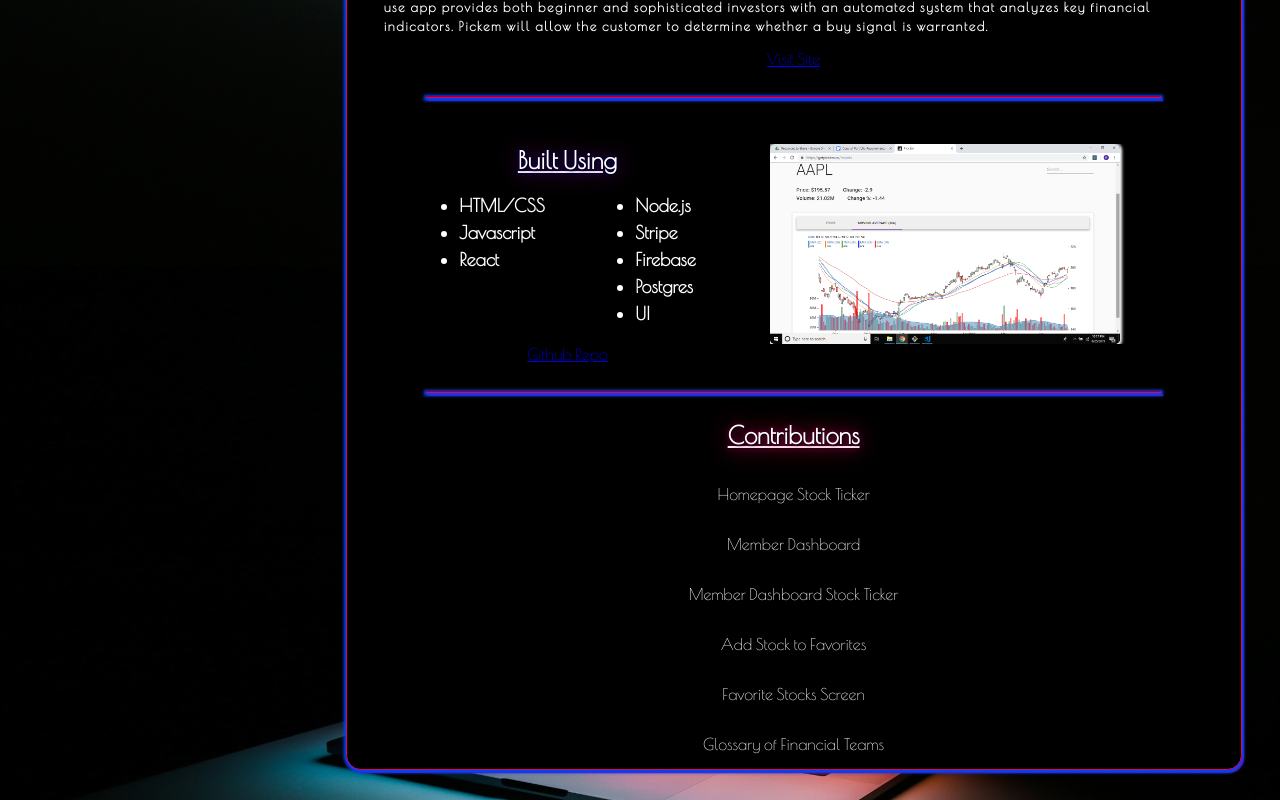
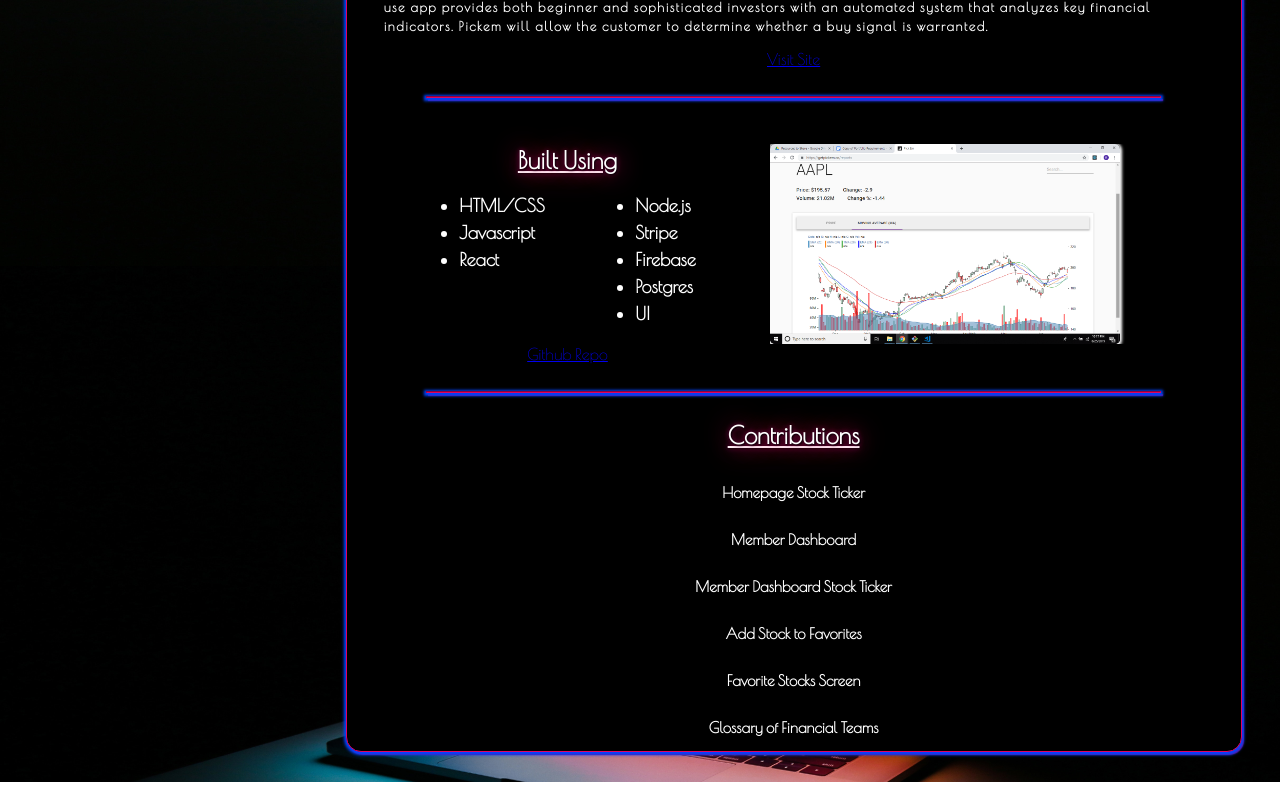
Before and after one commit to rlmclaughlin/portfolio, a React (Create React App) app: page /pickem in a window 1280 px wide. Shown: the part 640-1440 px from the top of the page. Built offline with nearby package versions, Linux system fonts and the light colour scheme.

Commit message:
changed text size and weight on contributions section, updated header color in projects section

```diff
--- a/src/components/Projects/pickem.js
+++ b/src/components/Projects/pickem.js
@@ -62,14 +62,12 @@ export default class Pickem extends React.Component{
                 </div>
                 <div className='contributions-container'>
                   <h2>Contributions</h2>
-
                   <p>Homepage Stock Ticker</p>
                   <p>Member Dashboard</p>
                   <p>Member Dashboard Stock Ticker</p>
                   <p>Add Stock to Favorites</p>
                   <p>Favorite Stocks Screen</p>
                   <p>Glossary of Financial Teams</p>
-
                 </div>
             </div>
         )
--- a/src/components/Styles/Projects/pickem.css
+++ b/src/components/Styles/Projects/pickem.css
@@ -18,7 +18,9 @@
     font-size: 40px;
     text-shadow: 1px 1px 2px black, 0 0 25px rgb(226, 2, 96), 0 0 5px rgb(139, 0, 86);
 }
+
 /*-------------------Header Horizontal Rule-------------------------------------------*/
+
 .showcase-hr{
     margin: 0px;
     width: 100%;
@@ -42,13 +44,11 @@
     align-items: center;
 }
 
-
 .section-2{
     display: flex;
     flex-wrap: wrap;
     justify-content: center;
 }
-
 
 .section-2 h2{
     text-decoration: underline;
@@ -72,6 +72,10 @@
         font-size: 13px;
         width: 96%;
     }
+}
+
+.section-2 a{
+    color: rgb(0, 0, 238);
 }
 
 
@@ -104,7 +108,6 @@
         margin-top: 10px;
     }
 }
-
 
 .showcase-image-2{
     display: flex;
@@ -163,6 +166,7 @@
 }
 
 /*----------------------------------------Row 2----------------------------------*/
+
 .row-2{
     display: flex;
     flex-wrap: wrap;
@@ -235,12 +239,12 @@
     width: 100%;
     margin-top: 0px;
     margin-bottom: 0px;
-    text-shadow: 1px 1px 2px black, 0 0 25px purple, 0 0 5px darkblue;
+    text-shadow: 1px 1px 2px black, 0 0 25px rgb(226, 2, 96), 0 0 5px rgb(139, 0, 86);
 }
 
 
+/*----------------------------------Row-2 list--------------------------------------------------------------------------*/
 
-/*----------------------------------Row-2 list--------------------------------------------------------------------------*/
 .row-2 ul{
     font-size: 18px;
     font-weight: 600;
@@ -275,7 +279,11 @@
 .contributions-container h2{
     text-shadow: 1px 1px 2px black, 0 0 25px rgb(226, 2, 96), 0 0 5px rgb(139, 0, 86);
     text-decoration: underline;
+}
 
+.contributions-container p{
+    font-weight: 800;
+    font-size: 15px;
 }
 
 .section-2 span{
```
